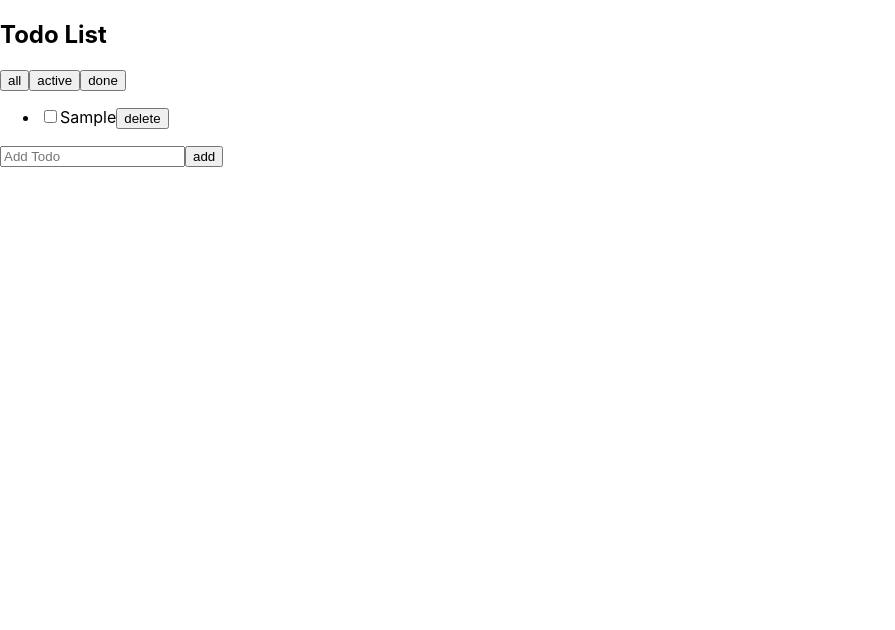
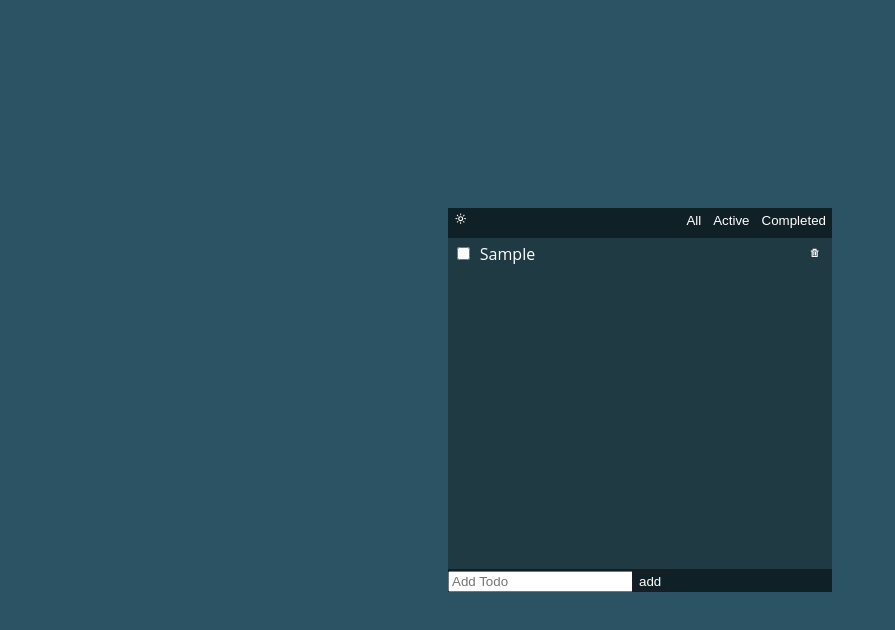
Before and after one commit to nomercykim/todolist, a React (Create React App) app: page / in a window 1280 px wide. Both pictures are taken after typing "Sample" into the empty fields and a click on the button "add". Shown: the top 630 px of the page, without its empty margins (0-895 px from the left). Built offline with nearby package versions, Linux system fonts and the light colour scheme.

Commit message:
button Update

```diff
--- a/package.json
+++ b/package.json
@@ -8,6 +8,7 @@
     "@testing-library/user-event": "^13.2.1",
     "react": "^18.2.0",
     "react-dom": "^18.2.0",
+    "react-icons": "^5.0.1",
     "react-scripts": "5.0.1",
     "web-vitals": "^2.1.0"
   },
--- a/src/components/AppTasklist.jsx
+++ b/src/components/AppTasklist.jsx
@@ -1,104 +1,135 @@
-import React, { useEffect, useState } from 'react';
+import React, { useState } from 'react';
+import { TiWeatherSunny } from "react-icons/ti";
+import styles from './AppTasklist.module.css';
+import { GrFormTrash } from "react-icons/gr";
 
 export default function AppTodolist() {
-    const [todoList, setTodolist] =useState(initialList); //list 목록 관리
-    const [todoInput, setTodoInput] =useState(''); // 입력값 관리
+    const [todoList, setTodolist] = useState(initialList); //list 목록 관리
+    const [todoInput, setTodoInput] = useState(''); // 입력값 관리
     const [renderList, setRenderlist] = useState([])//브라우저 렌더링 값 관리.
-    const handleChange = (id) => { // all(true & false), active(false), done(true) 표시를 위한 상태 관리
-        setTodolist((prev) =>{
-            return prev.map(item => {
-                if(item.id === id){
-                    return {...item, checked: !item.checked}; // active/done 설정을 위해 반대값을 줌.
+    const [activeButton, setActiveButton] = useState(null);
+
+    // checked 의 토글을 위한 함수
+    const toggleItemChecked = (list, id) => {
+        return list.map((item) => (item.id === id ? { ...item, checked: !item.checked } : item));
     }
-                return item;
-            });
-        });
+    // all(true & false), active(false), done(true) 표시를 위한 상태 관리
+    const handleChange = (id) => {
+        setTodolist((prev) => toggleItemChecked(prev, id));
+        setRenderlist((prev) => toggleItemChecked(prev, id));
     }
     //const handleSubmit =(e)=>{e.preventDefault();}
-    const handleShowTrue = () => {
-        const filteredList = [
-            ...todoList.filter((item) => item.checked),
-          ];
-          return filteredList;
-    }
-    const handleShowFalse = () => {
-        setTodolist((prev) =>
-        prev.map((item)=> (!item.checked ? {...item} : null)).filter(Boolean));
-    }
-    const handleShowAll = () =>{
-        setTodolist([...todoList]);
+
+    // 난수로 key값 설정
+    const setKey = () => {
+        return new Date().getTime() + Math.random();
     }
 
-    const setKey = () =>{
-        return new Date().getTime()+Math.random(); // key값 설정
-    }
-
-    const handleAdd = () =>{
-        if(todoInput.trim() !== ''){
-            setTodolist((prevList)=>{
-                const newTodoList =[...prevList, {id:setKey(), text:todoInput, checked:false}]
+    // renderlist와 todolist에 상태값(id, text, checked를 더함.
+    const handleAdd = () => {
+        if (todoInput.trim() !== '') {
+            setTodolist((prevList) => {
+                const newTodoList = [...prevList, { id: setKey(), text: todoInput, checked: false }]
                 setRenderlist(newTodoList);
                 return newTodoList;
             });
             setTodoInput('');
         }
-
     }
-    const handleEnter = (e) =>{
-        if(e.key === 'Enter'){
+    // add 버튼 대신 todo 입력 후 enter를 사용할 때도 동작하게 만들기 위함.
+    const handleEnter = (e) => {
+        if (e.key === 'Enter') {
             handleAdd();
         }
     }
 
-    const handleDelete = (todoListId) =>{
+    // renderlist와 todolist의 상태값을 rendlist.map()안의 id값을 받아와서 삭제.
+    const handleDelete = (todoListId) => {
         const newTodoList =
-        todoList.filter(item => item.id !==todoListId)
+            todoList.filter(item => item.id !== todoListId)
         setTodolist(newTodoList);
         setRenderlist(newTodoList);
     }
 
-    const handelUpdate = () =>{
+    // handleShowTure, handleShowFalse에서 renderlist와 todolist의 상태값을 비교하기 위한 함수.
+    const compareState = (state1, state2) => {
+        // JSON.stringify를 사용하여 간단하게 비교
+        return JSON.stringify(state1) === JSON.stringify(state2);
+      };
+
+    // activeButton을 통해 All / active / done 버튼의 색을 변경.
+    const getButtonStyle = (buttonId) => {
+        return activeButton === buttonId ? styles.activeButton : styles.inactiveButton;
+    };
+    // renderlist와 todolist의 상태값을 비교해 같지않다면 renderlist에 todolist값을 넣어준 뒤 checked가 flase인 값을 삭제.
+    const handleShowTrue = (buttonId) => {
+        if (!compareState(renderList, todoList)) {
+            setRenderlist([...todoList]); // 상태가 다르면 todolist로 갱신
+            setRenderlist((prev) => prev.filter((item) => !item.checked));
+          }
+          else{
+            setRenderlist((prev) => prev.filter((item) => !item.checked));
+            }
+        setActiveButton(buttonId);
+        }
+    // renderlist와 todolist의 상태값을 비교해 같지않다면 renderlist에 todolist값을 넣어준 뒤 checked가 true인 값을 삭제.
+    const handleShowFalse = (buttonId) => {
+        if (!compareState(renderList, todoList)) {
+            setRenderlist([...todoList]); // 상태가 다르면 todolist로 갱신
+            setRenderlist((prev) => prev.filter((item) => item.checked));
+        }
+        else{
+            setRenderlist((prev) => prev.filter((item) => item.checked));
+        }
+        setActiveButton(buttonId);
+    }
+    //renderlist에 todolist값을 넣어줌.
+    const handleShowAll = (buttonId) => {
+        setRenderlist([...todoList]);
+        setActiveButton(buttonId);
+    }
+
+    // DarkMode 전환 및 버튼 이미지 변경.
+    const handleDarkMode = () =>{
+        //<TiWeatherNight />
 
     }
 
     return (
-        <div>
-            <h2>Todo List</h2>
-                <button onChange={()=> handleShowAll}>all</button>
-                <button onChange={()=> handleShowTrue}>active</button>
-                <button onChange={()=> handleShowFalse}>done</button>
-            {/* <ul>
-                {todoList.map((todoList)=>(
-                    <li key={todoList.id}>
-                        <input type="checkbox" checked={todoList.checked} onChange={()=>handleChange(todoList.id)}/>
-                        {todoList.text}
-                        <button onClick={()=>handleDelete(todoList.id)}>delete</button>
-                    </li>
-                ))}
-            </ul>       */}
-
+        <div className={styles.container}>
+            <div className={styles.main}>
+                <p className={styles.buttonline}>
+                    <span>
+                        <button onClick={handleDarkMode}><TiWeatherSunny /></button>
+                    </span>
+                    <span>
+                        <button className={`${styles.button} ${getButtonStyle(1)}`} onClick={() => handleShowAll(1)}>All</button>
+                        <button className={`${styles.button} ${getButtonStyle(2)}`} onClick={() => handleShowTrue(2)}>Active</button>
+                        <button className={`${styles.button} ${getButtonStyle(3)}`} onClick={() => handleShowFalse(3)}>Completed</button>
+                    </span>
+                </p>
                 <ul>
-                {renderList.map((todoList)=>(
-                    <li key={todoList.id}>
-                        <input type="checkbox" checked={todoList.checked} onChange={()=>handleChange(todoList.id)}/>
-                        {todoList.text}
-                        <button onClick={()=>handleDelete(todoList.id)}>delete</button>
+                    {renderList.map((renderList) => (
+                        <li key={renderList.id}>
+                            <input className={styles.checkbox} type="checkbox" checked={renderList.checked} onChange={() => handleChange(renderList.id)} />
+                            <div className={styles.checkboxText}>{renderList.text}</div>
+                            <button className={styles['delete-button']} onClick={() => handleDelete(renderList.id)}><GrFormTrash /></button>
                         </li>
                     ))}
                 </ul>
-
-            <div>
+                <div className={styles.inputButton}>
                     <input
                         type='text'
                         placeholder='Add Todo'
                         value={todoInput}
                         onChange={(e) => setTodoInput(e.target.value)}
-                    onKeyfress={handleEnter}
+                        onKeyPress={handleEnter}
                     />
                     <button onClick={handleAdd}>add</button>
+                </div>
             </div>
         </div>
     );
 }
 
-const initialList =[];
+const initialList = [];
--- /dev/null
+++ b/src/components/AppTasklist.module.css
@@ -0,0 +1,113 @@
+:root {
+    /* */
+    --color-white: #ffffff;
+    --color-black: #050a13;
+    --color-blue: #03e8f9;
+    --color-gray: #1b1e26;
+    --active-color: #fd6413; /* 활성화된 버튼의 색상 */
+    --inactive-color: #ffffff; /* 비활성화된 버튼의 색상 */
+}
+*{
+    box-sizing: border-box;
+}
+ul{
+    list-style-type: none;
+    padding: 0;
+    margin: 0;
+    overflow-y: auto; /* 스크롤 기능 */
+}
+li{
+    display: flex;
+    align-items: center;
+    justify-content: space-between;
+    padding: .3rem;
+    color:var(--color-white);
+}
+
+.container{
+    display: flex;
+    justify-content: center;
+    align-items:center;
+    height: 100vh;
+    width: 30vw;
+    background-color: #2C5364
+}
+.main{
+    width: 30vw;
+    height: 30vw;
+    display: flex;
+    flex-direction: column;
+    background-color: #203A43;
+    position: relative;
+}
+.buttonline{
+    height: 30px;
+    width: 30vw;
+    display: flex;
+    justify-content: space-between;
+    background-color: #0F2027
+}
+.inputButton{
+    width: 30vw;
+    bottom: 0;
+    position: absolute;
+    background-color: #0F2027;
+
+}
+
+.checkboxText {
+    display: flex;
+    align-items: center;
+    flex-grow: 1;
+    text-align: left; /* 왼쪽 정렬 추가 */
+}
+
+
+.checkbox {
+    margin-right: 10px;
+}
+
+.delete-button {
+    color: #ffffff;
+    border: none;
+}
+
+body{
+    display: flex;
+    justify-content: center;
+    align-items: center;
+    height: 100vh;
+    font-family: 'Open Sans', sans-serif;
+    background-color: #2C5364;
+    color: var(--color-white);
+}
+
+h1,h2,h3,p,ul{
+    margin :0;
+}
+
+ul{
+    list-style-type: none;
+    padding: 0;
+}
+
+
+button{
+    background-color: transparent;
+    outline: 0;
+    border: 0;
+    color: var(--color-white);
+    cursor:pointer;
+}
+
+button:focus{
+    outline: 1px solid var(--color-gray);
+}
+
+.activeButton {
+    color: var(--active-color);
+}
+
+.inactiveButton {
+    color: var(--inactive-color);
+}
--- a/src/index.js
+++ b/src/index.js
@@ -1,7 +1,6 @@
 import React from 'react';
 import ReactDOM from 'react-dom/client';
 import './index.css';
-import App from './App';
 import reportWebVitals from './reportWebVitals';
 import AppTasklist from './components/AppTasklist';
 
```
Also changed, not shown: src/components/AppTodolist.jsx (deleted, +0 -60 lines), 1 other file (tests, documents, lock files or other folders). Lines whose indentation alone changed are shown as unchanged.
